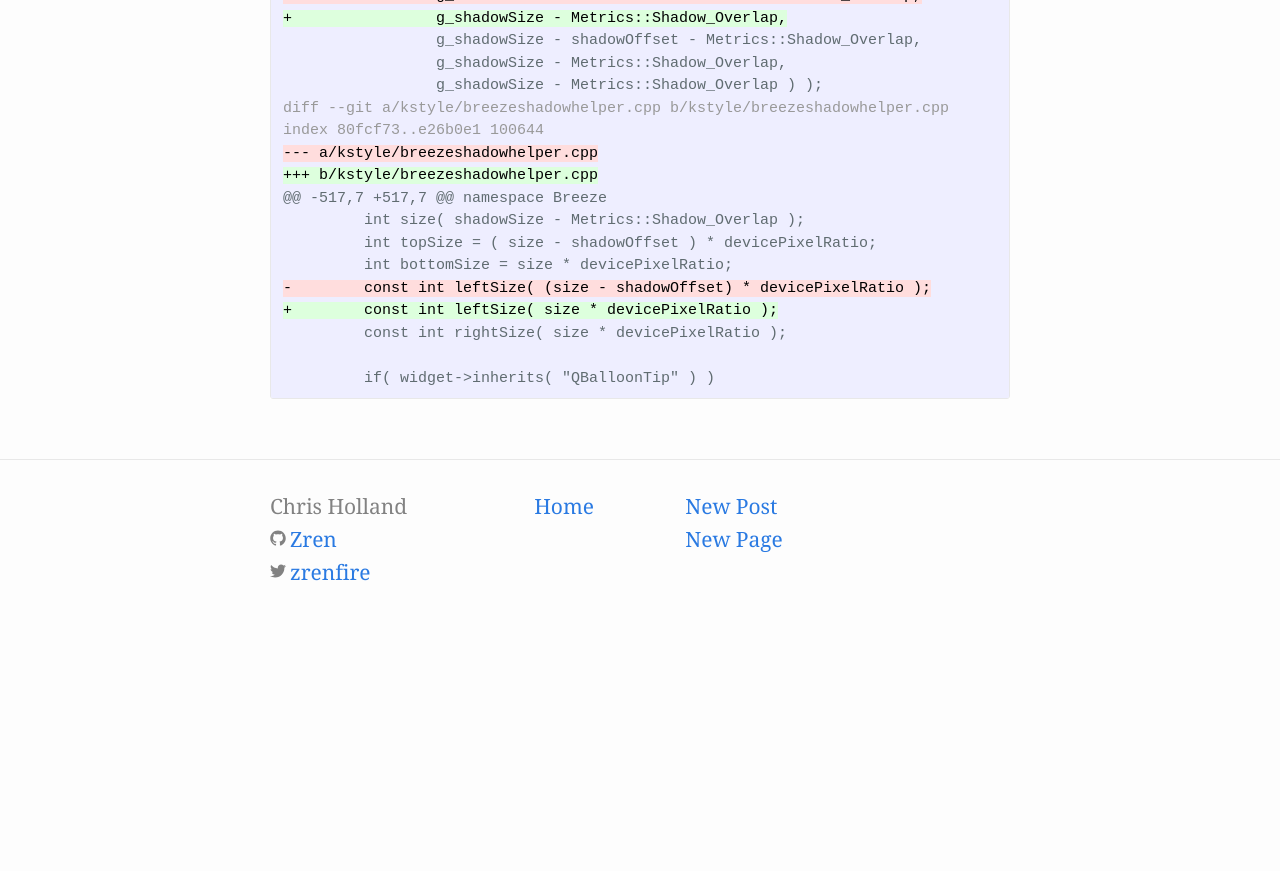
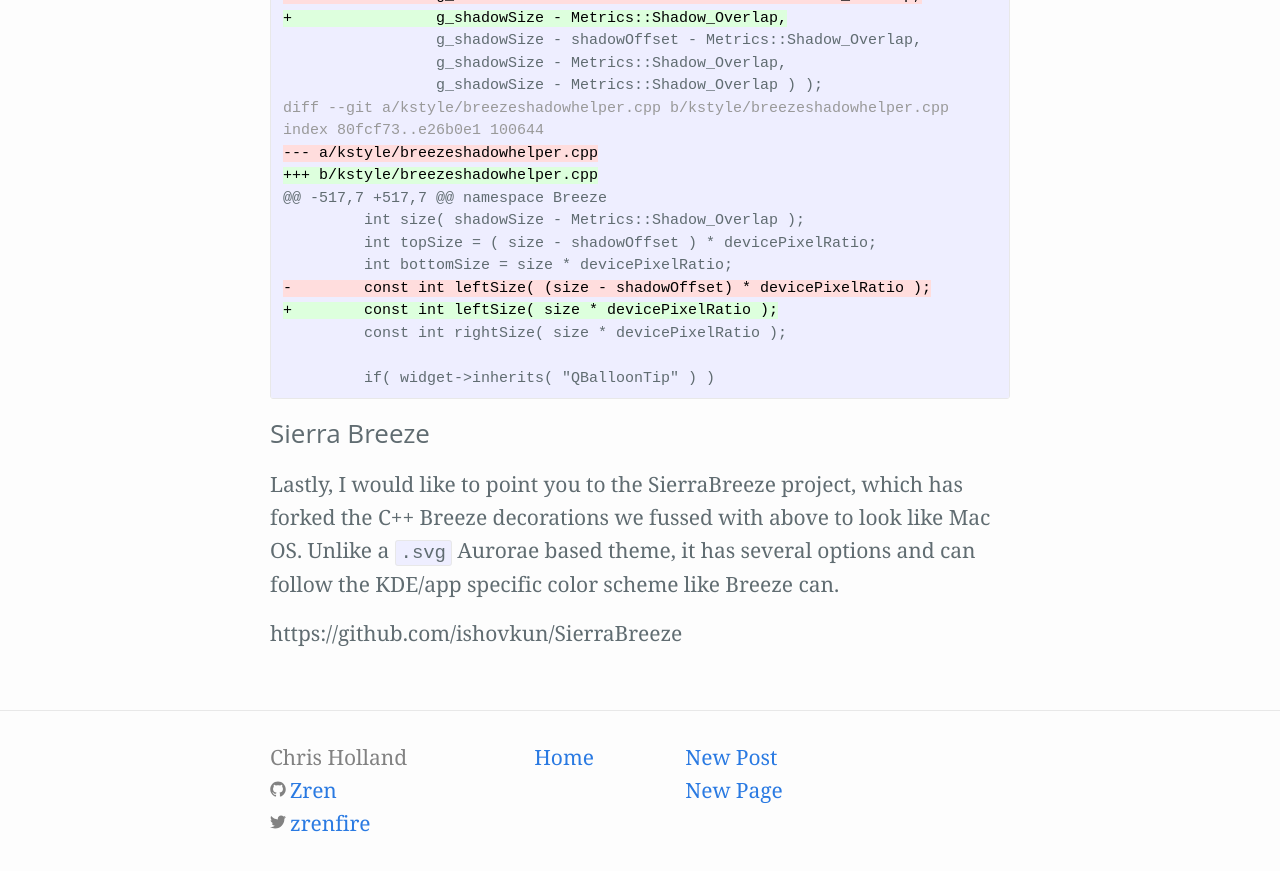
Before and after one commit to Zren/zren.github.io, a Jekyll site: the page built from _posts/2017-07-08-patching-breeze-window-decorations.markdown, in a window 1280 px wide and 900 px high, scrolled down 7502 px. Shown: the top 871 px of the window. Built offline with Jekyll 4.4.1, drawn with Linux system fonts in a browser that asks for light colours; before the commit the page ends 8152 px from its top, so only the background shows below that.

Commit message:
Sierra Breeze

```diff
--- a/_posts/2017-07-08-patching-breeze-window-decorations.markdown
+++ b/_posts/2017-07-08-patching-breeze-window-decorations.markdown
@@ -248,3 +248,10 @@
 
          if( widget->inherits( "QBalloonTip" ) )
 {% endhighlight %}
+
+
+### Sierra Breeze
+
+Lastly, I would like to point you to the SierraBreeze project, which has forked the C++ Breeze decorations we fussed with above to look like Mac OS. Unlike a `.svg` Aurorae based theme, it has several options and can follow the KDE/app specific color scheme like Breeze can.
+
+https://github.com/ishovkun/SierraBreeze
```
